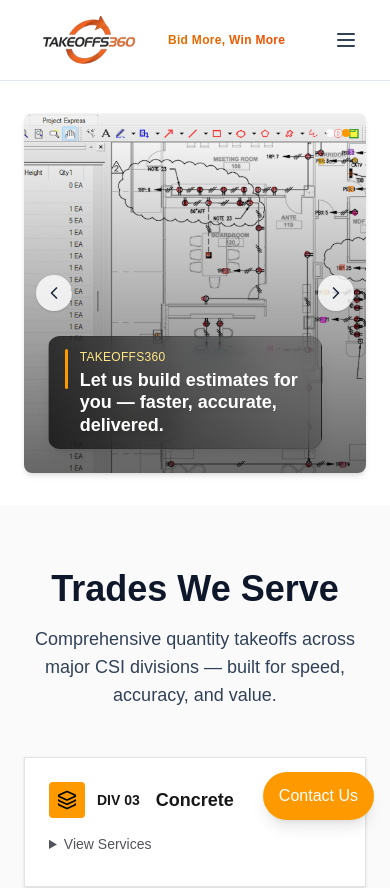
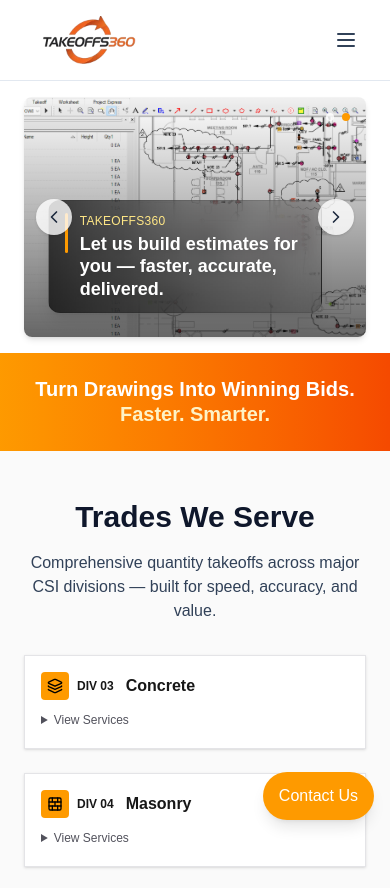
Before and after one commit to mgupta83/takeoffs360, a Next.js app in the folder ui/: page / in a window 390 px wide. Shown: the top 888 px of the page. Built offline with nearby package versions, Linux system fonts and the light colour scheme.

Commit message:
refactor: update layout and styling for home page and header components

```diff
--- a/ui/app/page.tsx
+++ b/ui/app/page.tsx
@@ -69,7 +69,7 @@
     <main>
       {/* Hero Carousel at top */}
       <section className="bg-white">
-        <div className="max-w-6xl mx-auto px-6 py-8">
+        <div className="max-w-6xl mx-auto px-6 py-4">
           <HeroCarousel
             slides={[
               { src: '/pic-1.png', alt: 'Takeoffs360 software view', caption: 'Bid more. Win more. Build smarter.' },
@@ -79,31 +79,41 @@
         </div>
       </section>
 
+      {/* Value Proposition */}
+      <section className="bg-gradient-to-r from-amber-500 to-orange-600 py-6">
+        <div className="max-w-6xl mx-auto px-6 text-center">
+          <h1 className="text-xl sm:text-3xl lg:text-4xl font-black text-white leading-tight">
+            Turn Drawings Into Winning Bids.<br />
+            <span className="text-amber-100">Faster. Smarter.</span>
+          </h1>
+        </div>
+      </section>
+
       {/* Trades We Serve */}
       <section id="trades" className="bg-zinc-50">
-        <div className="max-w-7xl mx-auto px-6 py-16">
-          <header className="mb-12 text-center">
-            <h2 className="text-4xl sm:text-5xl font-extrabold text-slate-900">Trades We Serve</h2>
-            <p className="mt-4 text-lg text-slate-700 max-w-3xl mx-auto">Comprehensive quantity takeoffs across major CSI divisions — built for speed, accuracy, and value.</p>
+        <div className="max-w-7xl mx-auto px-6 py-12">
+          <header className="mb-8 text-center">
+            <h2 className="text-3xl sm:text-4xl font-extrabold text-slate-900">Trades We Serve</h2>
+            <p className="mt-4 text-base text-slate-700 max-w-3xl mx-auto">Comprehensive quantity takeoffs across major CSI divisions — built for speed, accuracy, and value.</p>
           </header>
 
-          <div className="grid grid-cols-1 md:grid-cols-2 lg:grid-cols-3 gap-8">
+          <div className="grid grid-cols-1 md:grid-cols-2 lg:grid-cols-3 gap-6">
             {divisions.map((div) => (
-              <article key={div.id} className="group bg-white border border-zinc-200 p-6 shadow-sm hover:shadow-md transition-all duration-200">
-                <div className="flex items-center gap-4 mb-4 flex-wrap">
-                  <div className="flex items-center gap-3 flex-shrink-0">
-                    <div className="p-2 bg-amber-500 text-black rounded flex-shrink-0">{React.isValidElement(div.icon) ? React.cloneElement(div.icon as React.ReactElement<any>, { size: 20, strokeWidth: 2 } as any) : null}</div>
-                    <div className="text-sm font-black whitespace-nowrap">DIV {div.id}</div>
+              <article key={div.id} className="group bg-white border border-zinc-200 p-4 shadow-sm hover:shadow-md transition-all duration-200">
+                <div className="flex items-center gap-3 mb-3 flex-wrap">
+                  <div className="flex items-center gap-2 flex-shrink-0">
+                    <div className="p-1.5 bg-amber-500 text-black rounded flex-shrink-0">{React.isValidElement(div.icon) ? React.cloneElement(div.icon as React.ReactElement<any>, { size: 16, strokeWidth: 2 } as any) : null}</div>
+                    <div className="text-xs font-black whitespace-nowrap">DIV {div.id}</div>
                   </div>
-                  <h3 className="text-lg font-semibold flex-1 min-w-0">{div.title}</h3>
+                  <h3 className="text-base font-semibold flex-1 min-w-0">{div.title}</h3>
                 </div>
 
                 <details className="text-zinc-600">
-                  <summary className="cursor-pointer font-medium text-sm mb-2">View Services</summary>
-                  <ul className="list-disc list-inside text-sm space-y-1">
+                  <summary className="cursor-pointer font-medium text-xs mb-1">View Services</summary>
+                  <ul className="list-disc list-inside text-xs space-y-0.5">
                     {div.items.map((item, index) => (
                       <li key={index}>
-                        {item.code && <span className="font-mono text-xs bg-zinc-100 px-1 py-0.5 rounded mr-2">{item.code}</span>}
+                        {item.code && <span className="font-mono text-xs bg-zinc-100 px-1 py-0.5 rounded mr-1">{item.code}</span>}
                         {item.description}
                       </li>
                     ))}
--- a/ui/components/Header.tsx
+++ b/ui/components/Header.tsx
@@ -32,7 +32,7 @@
             </div>
           </a>
 
-          <span className="text-xs sm:text-sm font-semibold text-transparent bg-gradient-to-r from-amber-600 to-orange-600 bg-clip-text tracking-wide">Bid More, Win More</span>
+          <span className="hidden sm:inline text-sm font-semibold text-transparent bg-gradient-to-r from-amber-600 to-orange-600 bg-clip-text tracking-wide">Bid More, Win More</span>
         </div>
 
         <div className="flex items-center gap-6">
--- a/ui/components/HeroCarousel.tsx
+++ b/ui/components/HeroCarousel.tsx
@@ -82,7 +82,7 @@
         >
         {slides.map((s) => (
           <div key={s.src} className="relative w-full flex-shrink-0" onTouchStart={onTouchStart} onTouchMove={onTouchMove} onTouchEnd={onTouchEnd}>
-            <Image src={s.src} alt={s.alt} width={1200} height={720} className="w-full h-[360px] sm:h-[320px] md:h-[420px] object-cover" />
+            <Image src={s.src} alt={s.alt} width={1200} height={720} className="w-full h-[240px] sm:h-[200px] md:h-[280px] object-cover" />
             {/* Gradient overlay for legibility */}
             <div className="absolute inset-0 bg-gradient-to-t from-black/60 via-black/30 to-transparent pointer-events-none" />
             <div className="absolute left-6 bottom-6 max-w-[80%]">
```
